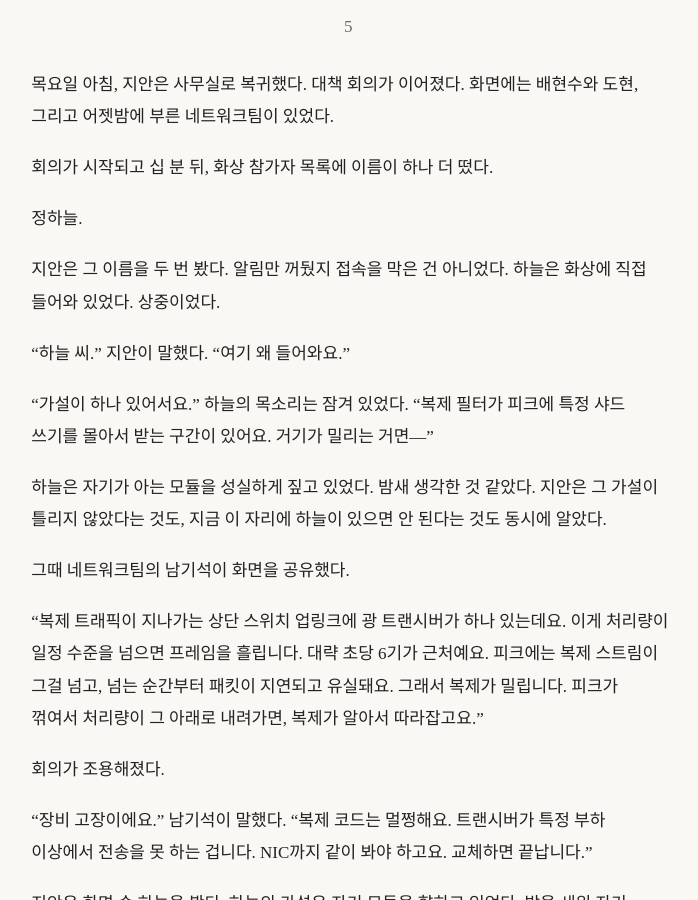
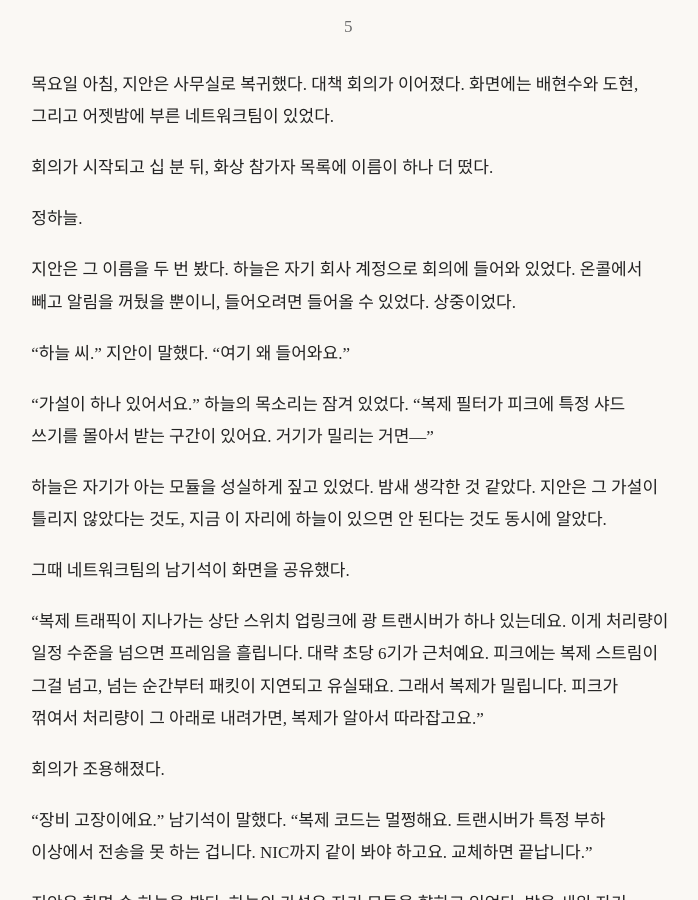
Before and after one commit to benelog/postmortem, a Jekyll site: the page built from _episodes/episode-9.md, in a window 1280 px wide and 900 px high, scrolled down 4219 px. Shown: the whole window, without its empty margins (290-988 px from the left). Built offline with Jekyll 4.4.1, drawn with Linux system fonts in a browser that asks for light colours.

Commit message:
9화 수정: 계정 차단 뉘앙스 제거, 하늘이 개인 계정 아닌 정상 회사 계정으로 회의 참여

```diff
--- a/_episodes/episode-9.md
+++ b/_episodes/episode-9.md
@@ -103,7 +103,7 @@ layout: episode
 
 정하늘.
 
-지안은 그 이름을 두 번 봤다. 알림만 꺼뒀지 접속을 막은 건 아니었다. 하늘은 화상에 직접 들어와 있었다. 상중이었다.
+지안은 그 이름을 두 번 봤다. 하늘은 자기 회사 계정으로 회의에 들어와 있었다. 온콜에서 빼고 알림을 꺼뒀을 뿐이니, 들어오려면 들어올 수 있었다. 상중이었다.
 
 "하늘 씨." 지안이 말했다. "여기 왜 들어와요."
 
```
